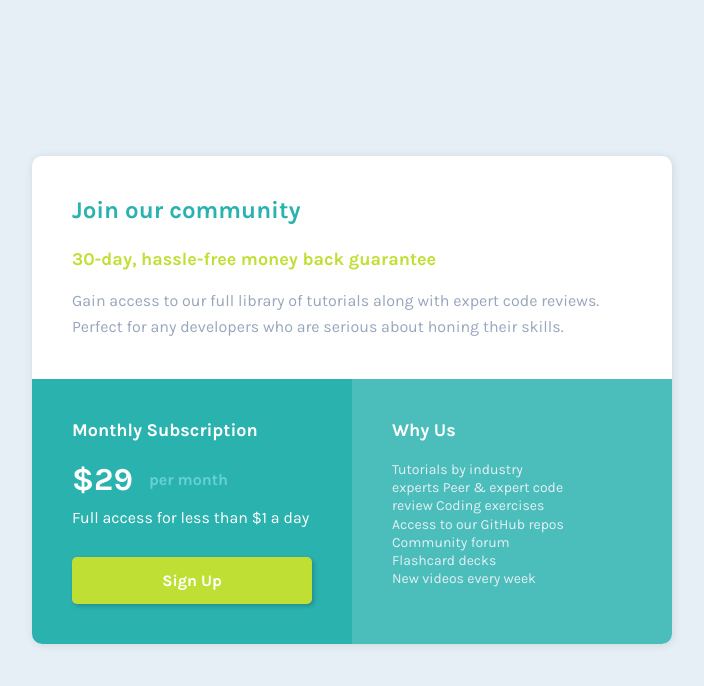
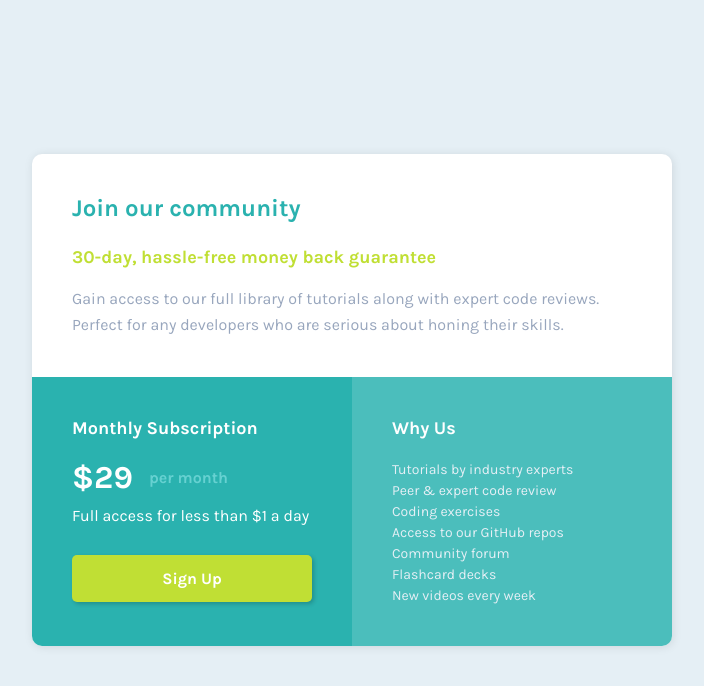
Before and after one commit to Jorge-Guedes/Single-Price-Component, a plain HTML site: page index.html in a window 1280 px wide. Shown: the whole page, without its empty margins (288-992 px from the left). Drawn offline with Linux system fonts and the light colour scheme.

Commit message:
Update style.css

```diff
--- a/css/style.css
+++ b/css/style.css
@@ -105,9 +105,9 @@ body {
 }
 .container .content-bottom--right p {
     color: var(--lightGray);
-    max-width: 11rem;
+    max-width: 11.5rem;
     font-size: 0.875rem;
-    line-height: 1.3 ;
+    line-height: 1.5 ;
 }
 
 @media (max-width: 450px) {
```
